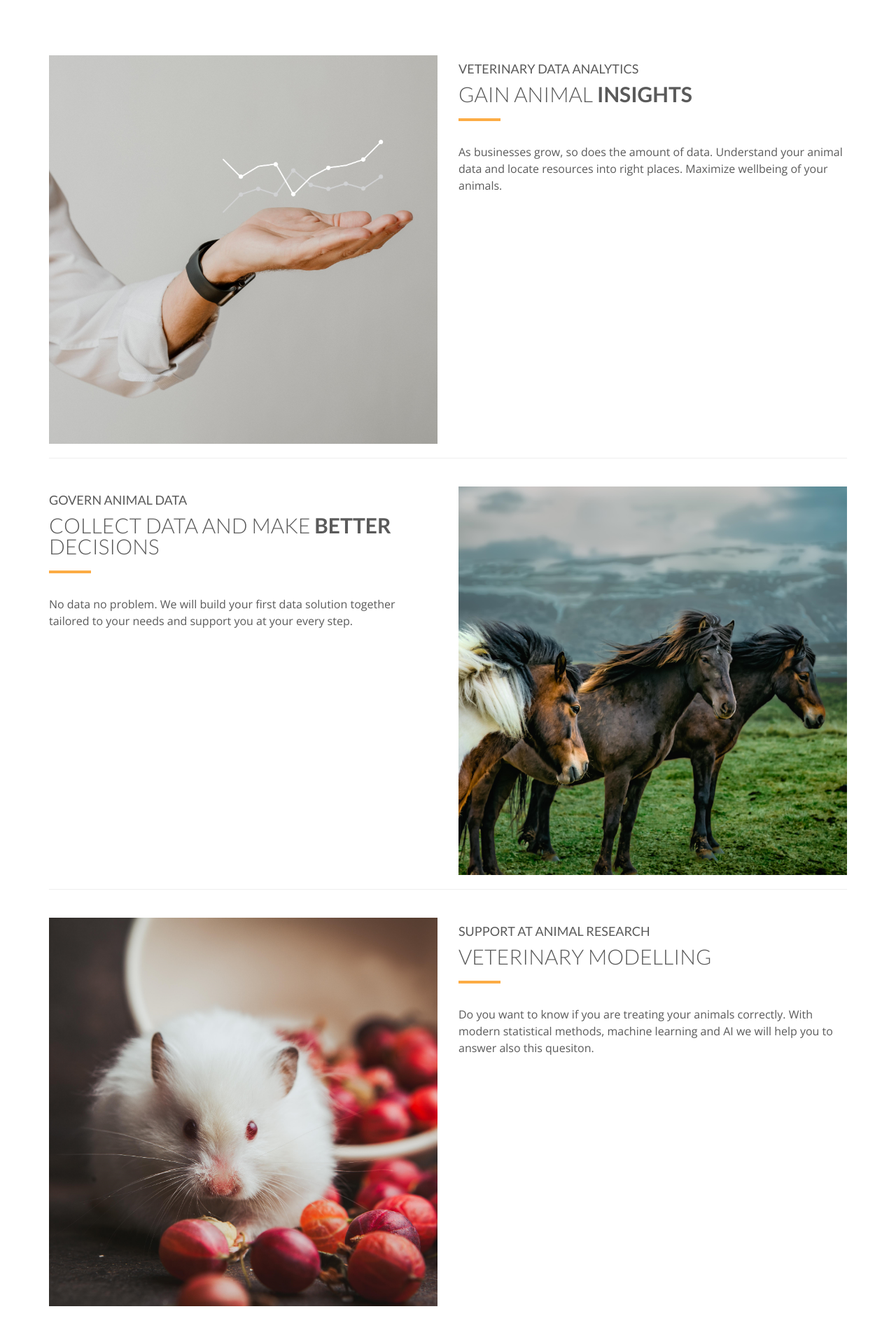
After one commit to justjuust/justanalytics, a Django app: page /veterinary in a window 1280 px wide. The commit adds this page. Shown: the part 751-2671 px from the top of the page at 70% size. Run offline with Django 5.2, Linux system fonts and the light colour scheme; some libraries are stand-ins or nearby versions.

Commit message:
Add veterinary

```diff
--- a/justanalytics/settings.py
+++ b/justanalytics/settings.py
@@ -26,7 +26,7 @@ BASE_DIR = Path(__file__).resolve().parent.parent
 SECRET_KEY = os.environ.get('SECRET_KEY')
 
 # SECURITY WARNING: don't run with debug turned on in production!
-DEBUG = False
+DEBUG = True
 
 ALLOWED_HOSTS = ["justanalytics-production.up.railway.app", '127.0.0.1', "www.just-analytics.com"]
 CSRF_TRUSTED_ORIGINS = ["https://justanalytics-production.up.railway.app/",
--- a/justanalytics/urls.py
+++ b/justanalytics/urls.py
@@ -22,5 +22,6 @@ urlpatterns = [
     path('admin/', admin.site.urls),
     path('', views.index, name='home'),
     path('animacel', views.animacel_view, name='case_study_animacel'),
+    path('veterinary', views.veterinary_view, name='veterinary'),
     path('contact/', views.contact_view, name='contact_view'),  # Add your URL here
 ]
--- a/onepager/views.py
+++ b/onepager/views.py
@@ -12,6 +12,10 @@ def index(request):
 
 def animacel_view(request):
     return render(request, 'animacel.html', )
+
+
+def veterinary_view(request):
+    return render(request, 'veterinary.html', )
 
 
 def contact_view(request):
--- a/templates/index.html
+++ b/templates/index.html
@@ -128,10 +128,13 @@
             <div class="col-md-2 col-sm-6 service text-center">
             </div>
             <div class="col-md-3 col-sm-6 service text-center">
+                <a href="{% url 'veterinary' %}#tf-about">
                 <img src="/static/img/black_labrador_copy.jpg" class="img-responsive">
+                    </a>
                 <h4><strong>Veterinary</strong></h4>
                 <p>Understand your animal data and make correct business decisions.</p>
             </div>
+            </a>
 
             <div class="col-md-2 col-sm-6 about text-center">
             </div>
--- /dev/null
+++ b/templates/veterinary.html
@@ -0,0 +1,181 @@
+<!DOCTYPE html>
+{% load static %}
+
+<html lang="en">
+{% include 'blocks/base.html' %}
+<body>
+<!-- Navigation
+==========================================-->
+{% include 'blocks/header.html' %}
+<!-- Home Page
+==========================================-->
+<div id="tf-home" class="text-center">
+    <div class="overlay">
+        <div class="container">
+            <div class="content text-left">
+                    <h1>Veterinary data science</h1>
+                    <p class="lead">Understand your animals and make better decisions</p>
+            </div>
+        </div>
+    </div>
+    </div>
+
+
+    <!-- About Us Page
+    ==========================================-->
+<div id="tf-about">
+    <div class="container">
+        <div class="row">
+            <!-- First image on the left -->
+            <div class="col-md-6">
+                <img src="{% static 'img/veterinary/insights.jpg' %}" class="img-responsive">
+            </div>
+            <!-- Text on the right -->
+            <div class="col-md-6">
+                <div class="about-text">
+                    <div class="section-title">
+                        <h4>Veterinary data analytics</h4>
+                        <h2>Gain animal <strong>insights</strong></h2>
+                        <hr>
+                        <div class="clearfix"></div>
+                    </div>
+                    <p class="intro">As businesses grow, so does the amount of data. Understand your animal data and
+                        locate resources into right places. Maximize wellbeing of your animals.</p>
+                </div>
+            </div>
+        </div>
+        <hr>
+        <br>
+        <div class="row">
+            <!-- Text on the left -->
+            <div class="col-md-6">
+                <div class="about-text">
+
+                    <div class="section-title">
+                        <h4>Govern animal data</h4>
+                        <h2>Collect data and make <strong>better</strong> decisions</h2>
+                        <hr>
+                        <div class="clearfix"></div>
+                    </div>
+                    <p class="intro">No data no problem. We will build your first data solution together tailored to
+                        your needs
+                        and support you at your every step.</p>
+                    <ul class="about-list">
+                    </ul>
+                </div>
+            </div>
+            <div class="col-md-6">
+                <img src="{% static 'img/veterinary/horses.jpg' %}" class="img-responsive">
+            </div>
+        </div>
+        <hr>
+        <br>
+        <div class="row">
+            <!-- Text on the left -->
+            <div class="col-md-6">
+                <img src="{% static 'img/veterinary/hamster.jpg' %}" class="img-responsive">
+            </div>
+            <div class="col-md-6">
+                <div class="about-text">
+
+                    <div class="section-title">
+                        <h4>Support at animal research</h4>
+                        <h2>Veterinary modelling</h2>
+                        <hr>
+                        <div class="clearfix"></div>
+                    </div>
+                    <p class="intro">Do you want to know if you are treating your animals correctly. With modern statistical methods,
+                    machine learning and AI we will help you to answer also this quesiton.</p>
+                    <ul class="about-list">
+                    </ul>
+                </div>
+            </div>
+        </div>
+    </div>
+</div>
+
+
+    <!-- Testimonials Section
+    ==========================================-->
+<div id="tf-testimonials" class="text-center">
+    <div class="overlay">
+        <div class="container">
+            <div class="section-title center">
+                <h2><strong>Our clients’</strong> testimonials</h2>
+                <div class="line">
+                    <hr>
+                </div>
+            </div>
+            <div class="row">
+                <div class="col-md-8 col-md-offset-2">
+                    <div id="testimonial" class="owl-carousel owl-theme">
+                        <div class="item">
+                            <p>Our partnership with Just was both efficient and productive. Communication regarding the
+                                scope of work, progress, and deliverables was consistently clear, ensuring a smooth and
+                                secure collaboration on our medical data. Just was proactive in proposing solutions and
+                                conducted additional research to support us throughout the journey. He also helped
+                                identify unknown challenges we hadn’t considered, thanks to his deep understanding of
+                                data science, which was invaluable given our team's limited background in this
+                                area.</p>
+                            <p><strong>Luka Mohoric</strong>, CEO, Animacel d.o.o.</p>
+                        </div>
+
+                        <div class="item">
+                            <p>Cooperation with JustAnalytics took our factory to a higher level of recording,
+                                production planning, order system and other internal processing. With Just's help, we
+                                are
+                                now proud to have our very own customized digital system up and running and are ready
+                                for growth on an international level.
+                            <p>
+                            <p><strong>Matija Koritnik</strong>, CFO, Snix d.o.o.</p>
+                        </div>
+
+                        <div class="item">
+                            <p>Just was fast and responsive. He created a pricing tool accordingly to our
+                                specifications.</p>
+                            <p><strong>Luka Jaklic</strong>, CEO, TCE d.o.o.</p>
+                        </div>
+                    </div>
+                </div>
+            </div>
+        </div>
+    </div>
+</div>
+
+<nav id="footer">
+    <div class="container">
+        <div class="pull-left fnav">
+            <p>ALL RIGHTS RESERVED. COPYRIGHT © 2024 JUST ANALYTICS, RAČUNALNIŠKE STORITVE JUST BAJŽELJ S.P. Based on a
+                design by <a
+                        href="https://dribbble.com/shots/1817781--FREEBIE-JustAnalytics-Digital-agency-one-page-template"
+                        target="_blank">Robert Berki</a> and Coded by <a href="https://dribbble.com/jennpereira"
+                                                                         target="_blank">Jenn Pereira</a></p>
+        </div>
+        <div class="pull-right fnav">
+            <ul class="footer-social">
+                <li><a href="https://www.linkedin.com/company/just-data-analytics"><i class="fa fa-linkedin"></i></a>
+                </li>
+            </ul>
+        </div>
+    </div>
+</nav>
+
+
+<!-- jQuery (necessary for Bootstrap's JavaScript plugins) -->
+<script src="https://ajax.googleapis.com/ajax/libs/jquery/1.11.1/jquery.min.js"></script>
+<script type="text/javascript" src="{% static 'js/jquery.1.11.1.js' %}"></script>
+<!-- Include all compiled plugins (below), or include individual files as needed -->
+<script type="text/javascript" src="{% static 'js/bootstrap.js' %}"></script>
+<script type="text/javascript" src="{% static 'js/jquery.isotope.js' %}"></script>
+
+
+<!--Disable owl corusel for 3 clients only-->
+<script src="{% static 'js/owl.carousel.js' %}"></script>
+
+
+<!-- Javascripts
+================================================== -->
+<script type="text/javascript" src="{% static 'js/main.js' %}"></script>
+
+</body>
+</html>
```
Also changed, not shown: static/img/veterinary/hamster.jpg (added), static/img/veterinary/horses.jpg (added), static/img/veterinary/insights.jpg (added), 3 other files.
